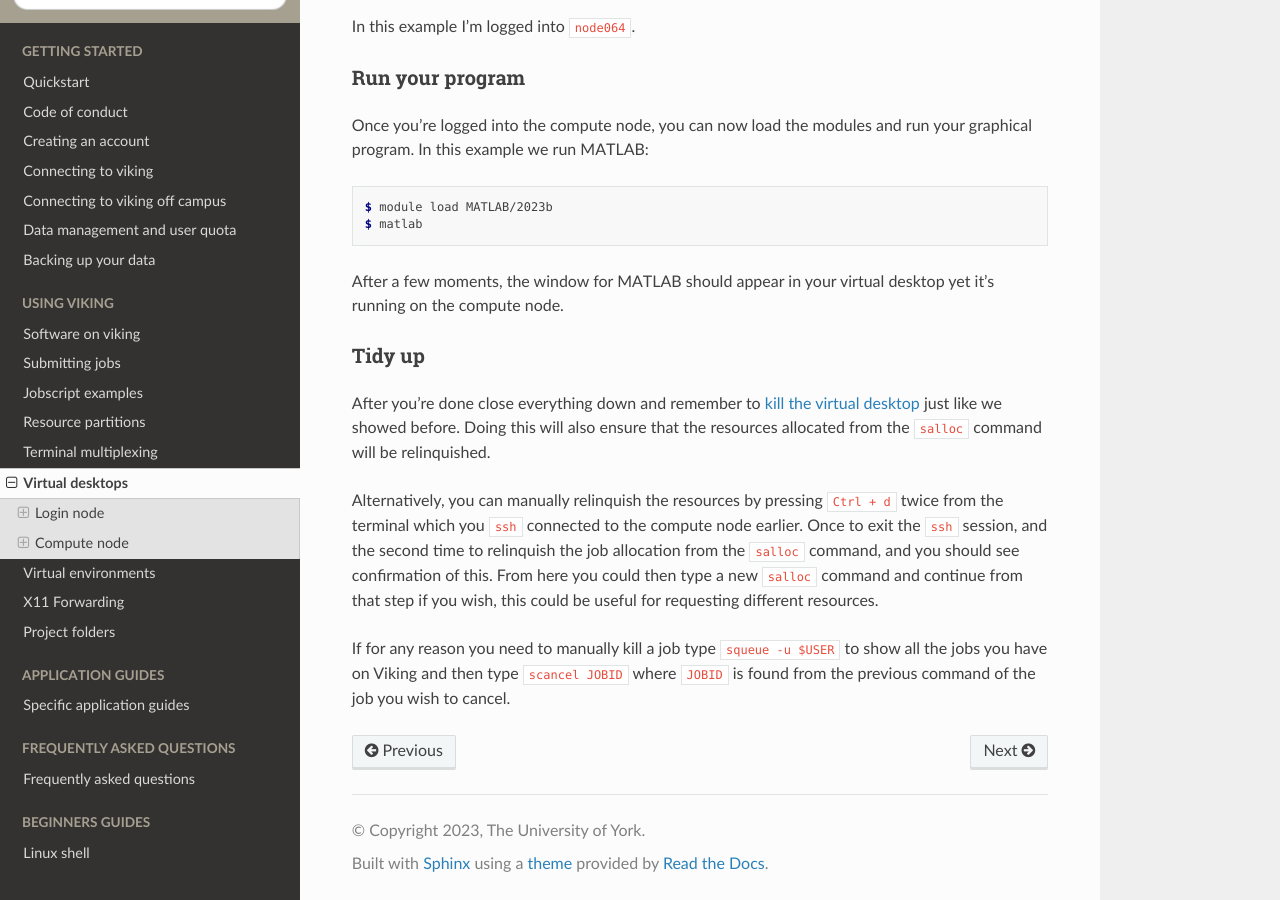
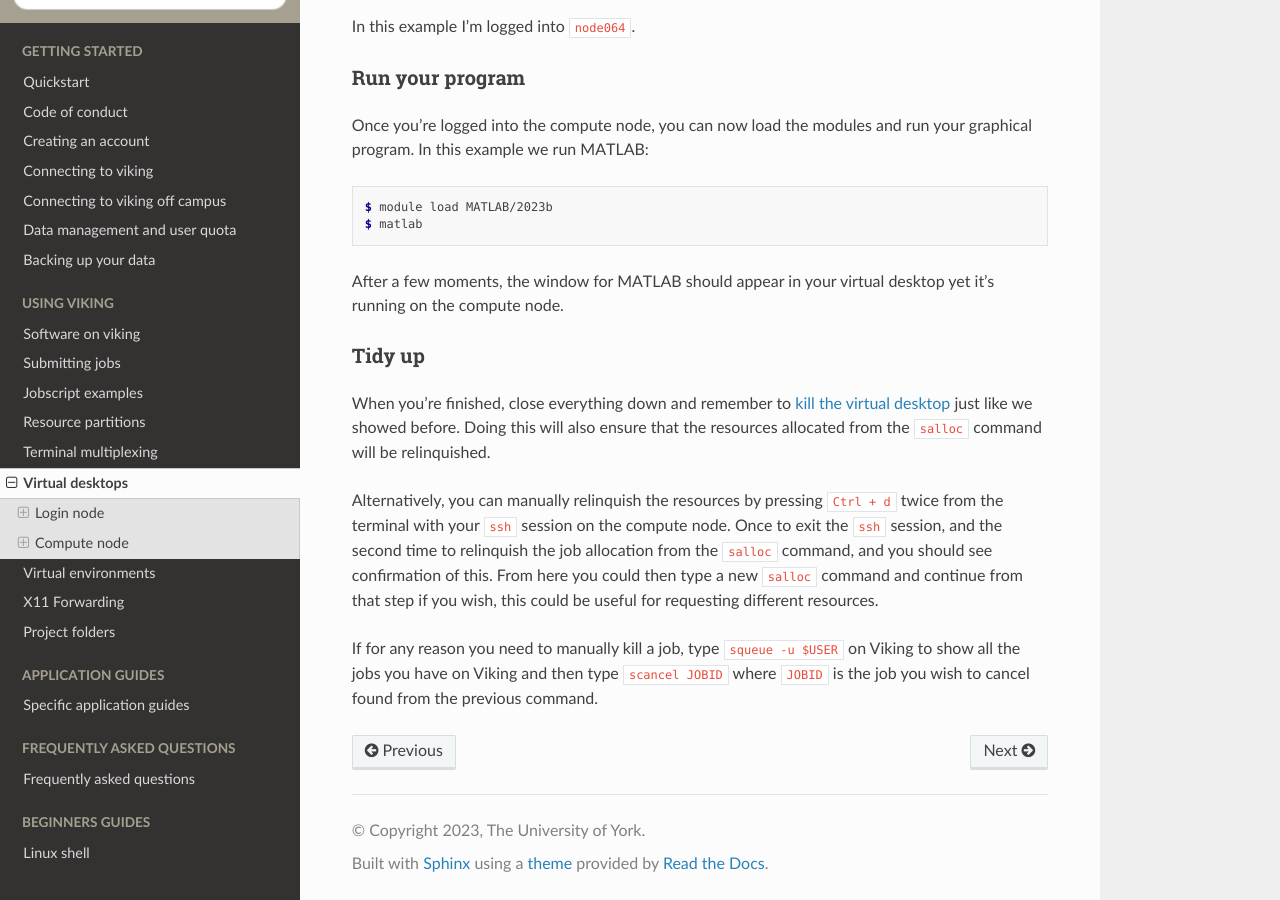
Before and after one commit to university-of-york/research-it-documentation, a Sphinx documentation site: the page built from docs/source/using_viking/virtual_desktops.rst, in a window 1280 px wide and 900 px high, scrolled down 5698 px. Built offline with Sphinx 7.4.7 and the Read the Docs theme 2.0.0, drawn with Linux system fonts in a browser that asks for light colours.

Commit message:
tidy up section

```diff
--- a/docs/source/using_viking/virtual_desktops.rst
+++ b/docs/source/using_viking/virtual_desktops.rst
@@ -259,8 +259,8 @@
 Tidy up
 ^^^^^^^
 
-After you're done close everything down and remember to :ref:`kill the virtual desktop <kill_sessions>` just like we showed before. Doing this will also ensure that the resources allocated from the ``salloc`` command will be relinquished.
+When you're finished, close everything down and remember to :ref:`kill the virtual desktop <kill_sessions>` just like we showed before. Doing this will also ensure that the resources allocated from the ``salloc`` command will be relinquished.
 
-Alternatively, you can manually relinquish the resources by pressing ``Ctrl + d`` twice from the terminal which you ``ssh`` connected to the compute node earlier. Once to exit the ``ssh`` session, and the second time to relinquish the job allocation from the ``salloc`` command, and you should see confirmation of this. From here you could then type a new ``salloc`` command and continue from that step if you wish, this could be useful for requesting different resources.
+Alternatively, you can manually relinquish the resources by pressing ``Ctrl + d`` twice from the terminal with your ``ssh`` session on the compute node. Once to exit the ``ssh`` session, and the second time to relinquish the job allocation from the ``salloc`` command, and you should see confirmation of this. From here you could then type a new ``salloc`` command and continue from that step if you wish, this could be useful for requesting different resources.
 
-If for any reason you need to manually kill a job type ``squeue -u $USER`` to show all the jobs you have on Viking and then type ``scancel JOBID`` where ``JOBID`` is found from the previous command of the job you wish to cancel.
+If for any reason you need to manually kill a job, type ``squeue -u $USER`` on Viking to show all the jobs you have on Viking and then type ``scancel JOBID`` where ``JOBID`` is the job you wish to cancel found from the previous command.
```
